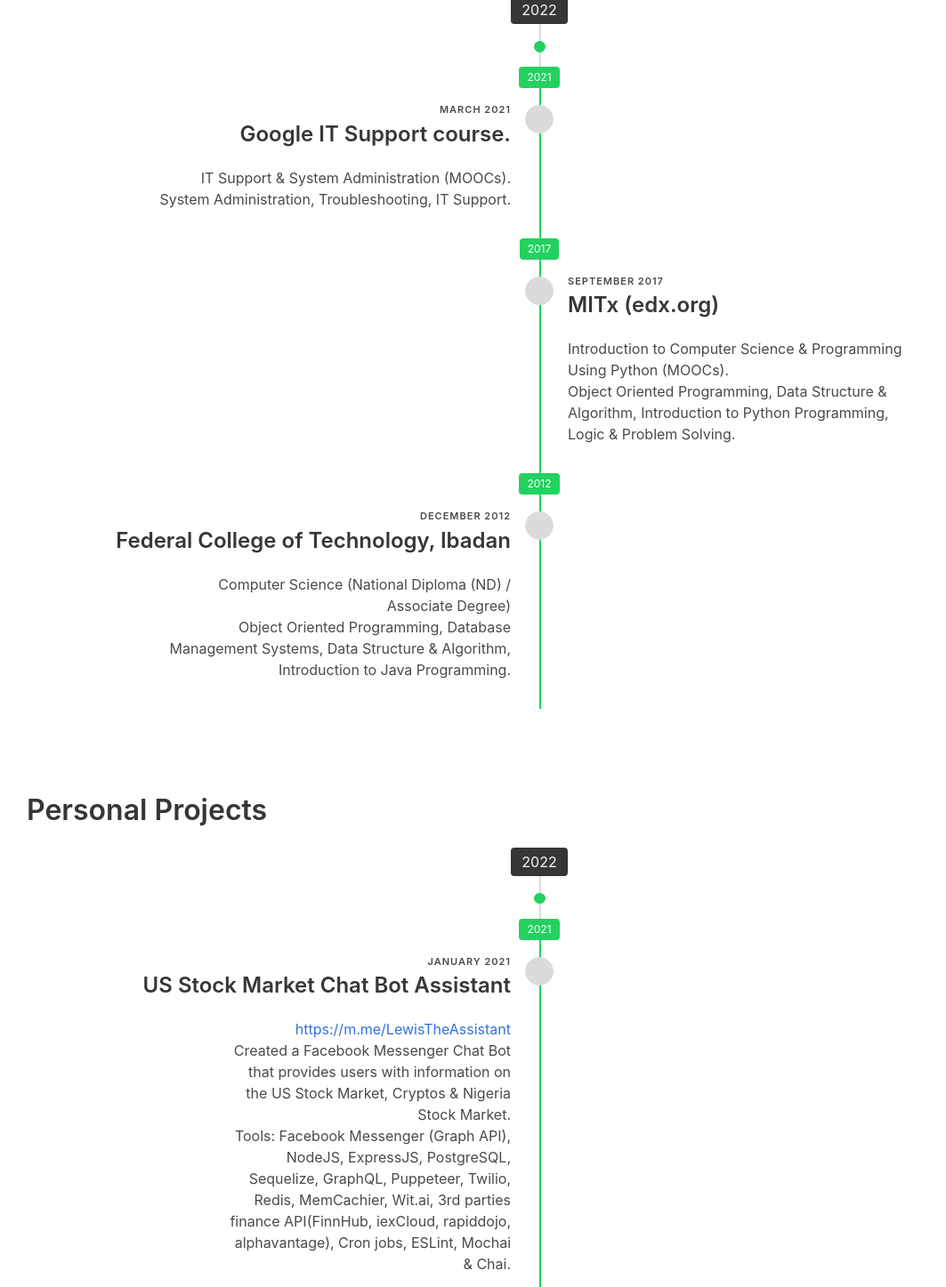
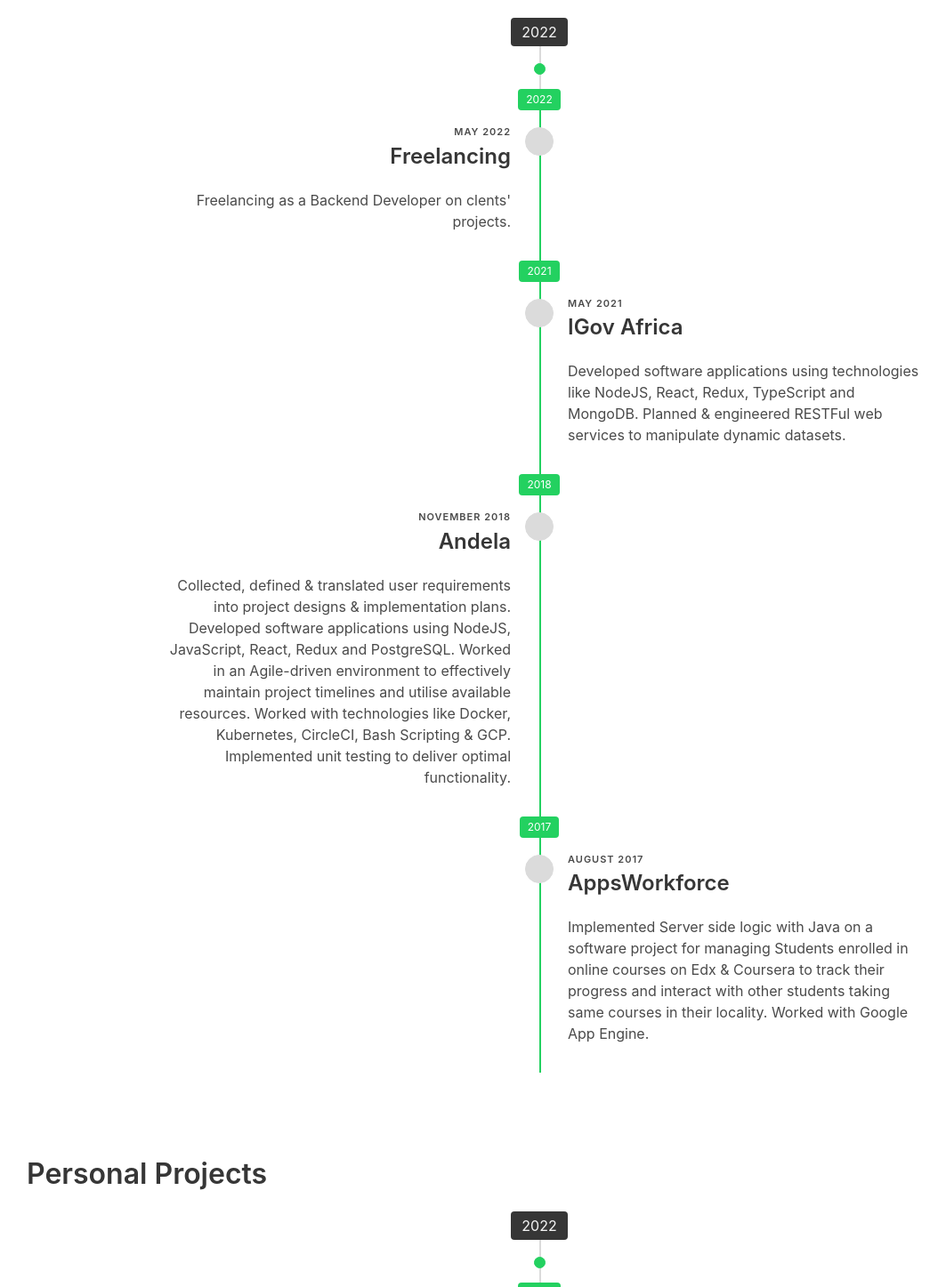
Before and after one commit to rafmme/rafmme.github.io, a React (Create React App) app: page / in a window 1280 px wide. Shown: the part 1341-2788 px from the top of the page at 89% size, without its empty margins (34-1097 px from the left). Built offline with nearby package versions, Linux system fonts and the light colour scheme.

Commit message:
Remake portfolio

```diff
--- a/package.json
+++ b/package.json
@@ -1,5 +1,5 @@
 {
-  "name": "jcoelho-github",
+  "name": "rafmme-github",
   "version": "0.1.0",
   "private": true,
   "dependencies": {
--- a/public/index.html
+++ b/public/index.html
@@ -7,9 +7,9 @@
       content="width=device-width, initial-scale=1, shrink-to-fit=no, user-scalable=0"
     />
     <meta name="theme-color" content="#3273DC" />
-    <link rel="canonical" href="https://josecoelho93.pt" />
+    <link rel="canonical" href="https://rafmme.github.io" />
     <link rel="manifest" href="%PUBLIC_URL%/manifest.json" />
-    <title></title>
+    <title>Timileyin Farayola . Portfolio</title>
     <meta name="description" content="This is my personal website. You can find information about my experience, skills and articles I have written." />
 
     <link rel="stylesheet" href="https://cdnjs.cloudflare.com/ajax/libs/bulma/0.7.4/css/bulma.min.css">
--- a/src/components/elements/Education.js
+++ b/src/components/elements/Education.js
@@ -16,7 +16,7 @@
       </div>
       {Resume.education
         .map(item => {
-          return new Date(item.startDate).getFullYear();
+          return new Date(item.endDate).getFullYear();
         })
         .map((year, i) => {
           let content = [];
@@ -27,12 +27,12 @@
           );
           content.push(
             Resume.education
-              .filter(education => new Date(education.startDate).getFullYear() === year)
+              .filter(education => new Date(education.endDate).getFullYear() === year)
               .map((item, j) => {
                 return (
                   <EducationItem
                     key={j}
-                    date={new Date(item.startDate).toLocaleString("en-UK", {
+                    date={new Date(item.endDate).toLocaleString("en-UK", {
                       month: "long",
                       year: "numeric"
                     })}
--- a/src/components/elements/Hero.js
+++ b/src/components/elements/Hero.js
@@ -4,13 +4,13 @@
 
 function Hero() {
   return (
-    <section className="hero is-dark is-fullheight">
+    <section className="hero is-dark is-fullheight has-bg-image">
       <div className="hero-head">
         <NavBar />
       </div>
       <div className="hero-body">
         <div className="container">
-          <p className="subtitle is-5 has-text-weight-light">I'm an</p>
+          <p className="subtitle is-5 has-text-weight-light">I'm a</p>
           <h1 className="title">{Resume.basics.label}</h1>
           <h2 className="subtitle">
             {Resume.basics.location.region}, {Resume.basics.location.country}
--- a/src/components/elements/NavBar.js
+++ b/src/components/elements/NavBar.js
@@ -39,8 +39,8 @@
           >
             <div className="navbar-end" onClick={this.handleMenuClick}>
               <MenuItem text="About Me" href="#aboutMe" />
+              <MenuItem text="Skills" href="#skills" />
               <MenuItem text="Personal Projects" href="#project" />
-              <MenuItem text="Skills" href="#skills" />
               <MenuItem text="Experience" href="#experience" />
               <MenuItem text="Education" href="#education" />
             </div>
--- a/src/components/elements/Project.js
+++ b/src/components/elements/Project.js
@@ -16,7 +16,7 @@
       </div>
       {Resume.project
         .map(item => {
-          return new Date(item.startDate).getFullYear();
+          return new Date(item.endDate).getFullYear();
         })
         .map((year, i) => {
           let content = [];
@@ -27,12 +27,12 @@
           );
           content.push(
             Resume.project
-              .filter(project => new Date(project.startDate).getFullYear() === year)
+              .filter(project => new Date(project.endDate).getFullYear() === year)
               .map((item, j) => {
                 return (
                   <ProjectItem
                     key={j}
-                    date={new Date(item.startDate).toLocaleString("en-UK", {
+                    date={new Date(item.endDate).toLocaleString("en-UK", {
                       month: "long",
                       year: "numeric"
                     })}
--- a/src/components/elements/Timeline.js
+++ b/src/components/elements/Timeline.js
@@ -16,7 +16,7 @@
       </div>
       {Resume.work
         .map(item => {
-          return new Date(item.startDate).getFullYear();
+          return new Date(item.endDate).getFullYear();
         })
         .map((year, i) => {
           let content = [];
@@ -27,12 +27,12 @@
           );
           content.push(
             Resume.work
-              .filter(work => new Date(work.startDate).getFullYear() === year)
+              .filter(work => new Date(work.endDate).getFullYear() === year)
               .map((item, j) => {
                 return (
                   <TimelineItem
                     key={j}
-                    date={new Date(item.startDate).toLocaleString("en-UK", {
+                    date={new Date(item.endDate).toLocaleString("en-UK", {
                       month: "long",
                       year: "numeric"
                     })}
--- a/src/components/sections/Skills.js
+++ b/src/components/sections/Skills.js
@@ -8,22 +8,6 @@
       <div className="container">
         <h1 className="title">Skills</h1>
         <div className="columns">
-          <div className="column is-6">
-            <div className="has-text-centered">
-              <span className="icon has-text-link">
-                <i className="fas fa-3x fa-cogs"></i>
-              </span>
-              <h2 className="title is-5">DevOps</h2>
-            </div>
-            <SkillsList
-              skills={Resume.skills
-                .filter(skill => skill.keywords.includes("DevOps"))
-                .reduce((obj, item) => {
-                  obj[item.name] = item.level;
-                  return obj;
-                }, {})}
-            />
-          </div>
           <div className="column is-6">
             <div className="has-text-centered">
               <span className="icon has-text-link">
@@ -40,6 +24,22 @@
                 }, {})}
             />
           </div>
+          <div className="column is-6">
+            <div className="has-text-centered">
+              <span className="icon has-text-link">
+                <i className="fas fa-3x fa-cogs"></i>
+              </span>
+              <h2 className="title is-5">Others</h2>
+            </div>
+            <SkillsList
+              skills={Resume.skills
+                .filter(skill => skill.keywords.includes("DevOps"))
+                .reduce((obj, item) => {
+                  obj[item.name] = item.level;
+                  return obj;
+                }, {})}
+            />
+          </div>
         </div>
       </div>
     </section>
--- a/src/components/structure/Content.js
+++ b/src/components/structure/Content.js
@@ -9,10 +9,10 @@
   return (
     <main>
       <AboutMe />
-      <Education />
+      <Experience />
       <Project />
       <Skills />
-      <Experience />
+      <Education />
     </main>
   );
 }
--- a/src/components/structure/Footer.js
+++ b/src/components/structure/Footer.js
@@ -5,15 +5,15 @@
     <footer className="footer has-background-link">
       <div className="content has-text-centered has-text-white">
         <p>
+          Modified by <i className="fas fa-moon"></i> {" "}
+          <a href="https://github.com/rafmme" className="has-text-white">
+            <strong>Timileyin Farayola</strong>
+          </a>
+        </p>
+        <p>
           Forked from <i className="fas fa-moon"></i> {" "}
           <a href="https://github.com/jcoelho93" className="has-text-white">
             <strong>José Coelho</strong>
-          </a>
-        </p>
-        <p>
-          Modified by <i className="fas fa-moon"></i> {" "}
-          <a href="https://github.com/rafmme" className="has-text-white">
-            <strong>Timileyin Farayola</strong>
           </a>
         </p>
         <p>
--- a/src/resume.json
+++ b/src/resume.json
@@ -1,11 +1,11 @@
 {
   "basics": {
     "name": "Timileyin Farayola",
-    "label": "Associate Software Engineer",
+    "label": "Backend Developer",
     "picture": "images/tf.jpg",
     "x_pictureFallback": "images/tf.jpg",
-    "x_title": "Hey There! Glad you're here",
-    "summary": "2+ years of experience in the Tech World. Currently seeking out for new opportunities.",
+    "x_title": "Hello there!",
+    "summary": "I'm an innovative and technically-astute Software Engineer well-versed in analysing user needs and developing software applications to precisely meet diverse needs. Currently seeking out for new opportunities.",
     "location": {
       "country": "Nigeria",
       "countryCode": "NG",
@@ -35,29 +35,38 @@
   "work": [
     {
       "company": "Freelancing",
-      "position": "Freelance JS Engineer",
+      "position": "Backend Developer",
       "website": "",
-      "startDate": "2020-04-08",
-      "endDate": "",
-      "summary": "-",
+      "startDate": "2022-05-01",
+      "endDate": "2022-05-01",
+      "summary": "Freelancing as a Backend Developer on clents' projects.",
+      "highlights": []
+    },
+    {
+      "company": "IGov Africa",
+      "position": "Backend Developer",
+      "website": "https://www.igovafrica.com",
+      "startDate": "2021-05-01",
+      "endDate": "2021-05-01",
+      "summary": "Developed software applications using technologies like NodeJS, React, Redux, TypeScript and MongoDB. Planned & engineered RESTFul web services to manipulate dynamic datasets.",
       "highlights": []
     },
     {
       "company": "Andela",
-      "position": "Associate DevOps Engineer",
+      "position": "Backend Developer",
       "website": "https://www.andela.com",
-      "startDate": "2019-03-18",
-      "endDate": "2020-03-20",
-      "summary": "Worked within a team of DevOps Engineers to provide DevOps support on internal projects.",
+      "startDate": "2018-11-03",
+      "endDate": "2018-11-03",
+      "summary": "Collected, defined & translated user requirements into project designs & implementation plans. Developed software applications using NodeJS, JavaScript, React, Redux and PostgreSQL. Worked in an Agile-driven environment to effectively maintain project timelines and utilise available resources. Worked with technologies like Docker, Kubernetes, CircleCI, Bash Scripting & GCP. Implemented unit testing to deliver optimal functionality.",
       "highlights": []
     },
     {
-      "company": "Andela",
-      "position": "Associate Software Engineer",
-      "website": "https://www.andela.com",
-      "startDate": "2018-12-03",
-      "endDate": "2020-03-20",
-      "summary": "Started my first professional software engineering experience as a Full Stack Developer for Andela, Lagos.",
+      "company": "AppsWorkforce",
+      "position": "Backend Developer",
+      "website": "https://www.appsworkforce.com",
+      "startDate": "2017-08-07",
+      "endDate": "2017-08-07",
+      "summary": "Implemented Server side logic with Java on a software project for managing Students enrolled in online courses on Edx & Coursera to track their progress and interact with other students taking same courses in their locality. Worked with Google App Engine.",
       "highlights": []
     }
   ],
@@ -67,7 +76,7 @@
       "area": "IT Support & System Administration (MOOCs).",
       "studyType": "MOOCs",
       "startDate": "2021-03-15",
-      "endDate": "",
+      "endDate": "2021-10-15",
       "courses": "System Administration, Troubleshooting, IT Support."
 
     },
@@ -76,8 +85,17 @@
       "area": "Introduction to Computer Science & Programming Using Python (MOOCs).",
       "studyType": "MOOCs",
       "startDate": "2017-09-15",
-      "endDate": "2017-11-15",
+      "endDate": "2018-03-15",
       "courses": "Object Oriented Programming, Data Structure & Algorithm, Introduction to Python Programming, Logic & Problem Solving."
+
+    },
+    {
+      "institution": "Andela Learning Community, Udacity",
+      "area": "Android App Development Course",
+      "studyType": "MOOCs",
+      "startDate": "2017-09-15",
+      "endDate": "2017-10-15",
+      "courses": "Object Oriented Programming, Android App Developent, Programming with Java."
 
     },
     {
@@ -94,6 +112,36 @@
       "name": "NodeJS",
       "level": "Intermediate",
       "keywords": ["Software Developer"]
+    },
+    {
+      "name": "JavaScript",
+      "level": "Intermediate",
+      "keywords": ["Software Developer"]
+    },
+    {
+      "name": "TypeScript",
+      "level": "Intermediate",
+      "keywords": ["Software Developer"]
+    },
+    {
+      "name": "PHP",
+      "level": "Intermediate",
+      "keywords": ["DevOps"]
+    },
+    {
+      "name": "Python",
+      "level": "Intermediate",
+      "keywords": ["DevOps"]
+    },
+    {
+      "name": "Java",
+      "level": "Basic",
+      "keywords": ["DevOps"]
+    },
+    {
+      "name": "Flutter/Dart",
+      "level": "Basic",
+      "keywords": ["DevOps"]
     },
     {
       "name": "Object Oriented Programming",
@@ -203,28 +251,44 @@
   ],
   "project": [
     {
-      "name": "US Stock Market Chat Bot Assistant",
+      "name": "NG USSD Banking App",
+      "startDate": "2022-02-04",
+      "endDate": "2023-04-18",
+      "url": "https://github.com/rafmme/ng-ussd-banking-app/releases/download/v1.0.0/ng-ussd-banking-app.apk",
+      "tools": "Tools: Flutter, Dart, XCode & Android Studio.",
+      "summary": "This is a cross-platform mobile app that helps you perform banking transactions via various Nigerian banks’ USSD platform without the need to memorise the various USSD codes."
+    },
+    {
+      "name": "Dealz Finder Bot",
+      "startDate": "2022-06-04",
+      "endDate": "2022-07-18",
+      "url": "https://t.me/AlerterNGBot",
+      "tools": "Tools: Docker, Python, FastAPI, BeautifulSoup, Selenium WebDriver, Redis, NodeJS, ExpressJS, PostgreSQL, Sequelize, Cron and Heroku Container stack.",
+      "summary": "This is an app that scrapes the two major e-commerce websites in Nigeria to find specific products (deals) that fall within a given price range & notifies users with the link to the product on the e-commerce website."
+    },
+    {
+      "name": "US Stock Market Info Bot App",
       "startDate": "2021-01-03",
       "endDate": "2021-04-11",
-      "url": "https://m.me/LewisTheAssistant",
-      "tools": "Tools: Facebook Messenger (Graph API), NodeJS, ExpressJS, PostgreSQL, Sequelize, GraphQL, Puppeteer, Twilio, Redis, MemCachier, Wit.ai, 3rd parties finance API(FinnHub, iexCloud, rapiddojo, alphavantage), Cron jobs, ESLint, Mochai & Chai.",
-      "summary": "Created a Facebook Messenger Chat Bot that provides users with information on the US Stock Market, Cryptos & Nigeria Stock Market."
+      "url": "https://t.me/LewisSMBot",
+      "tools": "Tools: TeleGram API, Facebook Messenger (Graph API), NodeJS, ExpressJS, PostgreSQL, Sequelize, GraphQL, Puppeteer, Twilio, Redis, MemCachier, Cron jobs.",
+      "summary": "A Telegram & Facebook Messenger Chat Bot app that provides users with information on the US Stock Market, Cryptos & Nigeria Stock Market."
     },
     {
-      "name": "Fast Food",
+      "name": "Web Page ScreenShot App",
+      "startDate": "2018-09-14",
+      "endDate": "2020-03-18",
+      "url": "https://shot-it.herokuapp.com",
+      "tools": "Tools: Puppeteer, NodeJS, ExpressJS, HTML, CSS",
+      "summary": "A web application for capturing a web page as screenshot image or as a pdf document."
+    },
+    {
+      "name": "Fast Food Order App",
       "startDate": "2018-09-14",
       "endDate": "2018-10-05",
       "url": "https://foodie21.herokuapp.com",
       "tools": "Tools: Postgres, ReactJS/Redux, ExpressJS, NodeJS, Mocha, SendGrid, Jest, Chai & Enzyme.",
       "summary": "Created a web application (boot-camp project) for a fictional food store that allows users to order fast food via the application.\n\nGitHub URL: https://github.com/rafmme/foodfast"
-    },
-    {
-      "name": "Nigerian Banks' USSD Dialer",
-      "startDate": "2017-12-31",
-      "endDate": "2018-04-05",
-      "url": "https://github.com/rafmme/ussd-play-project",
-      "tools": "Tools: Java, Android Studio.",
-      "summary": "Created an android app with curated USSD codes for making transactions for major banks in Nigeria and makes it easy for users to dial the USSD codes straight away from the application without the need to memorize them."
     }
   ]
 }
```
